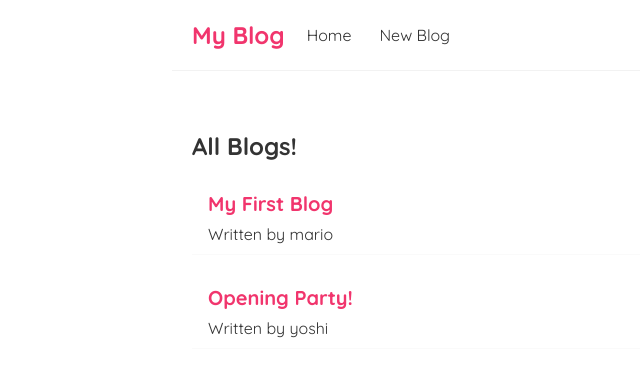
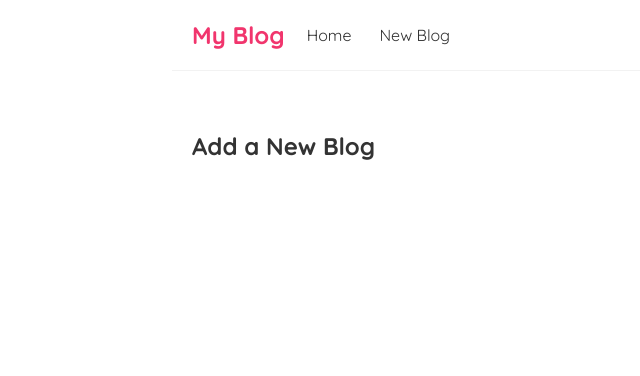
Before and after one commit to GCCSheep/react-blog, a React (Create React App) app: page /create in a window 1280 px wide. Shown: the top 376 px of the page, without its empty margins (148-788 px from the left). Built offline with nearby package versions, Linux system fonts and the light colour scheme; data requests are answered from the project's data file.

Commit message:
Exact match routes

```diff
--- a/src/App.js
+++ b/src/App.js
@@ -1,5 +1,6 @@
 import Navbar from './Navbar';
 import Home from './Home';
+import Create from './Create';
 import { BrowserRouter as Router, Route, Switch } from 'react-router-dom';
 
 function App() {
@@ -9,10 +10,11 @@
                 <Navbar></Navbar>
                 <div className="content">
                     <Switch>
-                        <Route path="/">
-                            <Home>
-
-                            </Home>
+                        <Route exact path="/">
+                            <Home></Home>
+                        </Route>
+                        <Route path="/create">
+                            <Create></Create>
                         </Route>
                     </Switch>
                 </div>
--- /dev/null
+++ b/src/Create.js
@@ -0,0 +1,9 @@
+const Create = () => {
+    return (
+        <div className="create">
+            <h2>Add a New Blog</h2>
+        </div>
+    );
+}
+
+export default Create;
```
